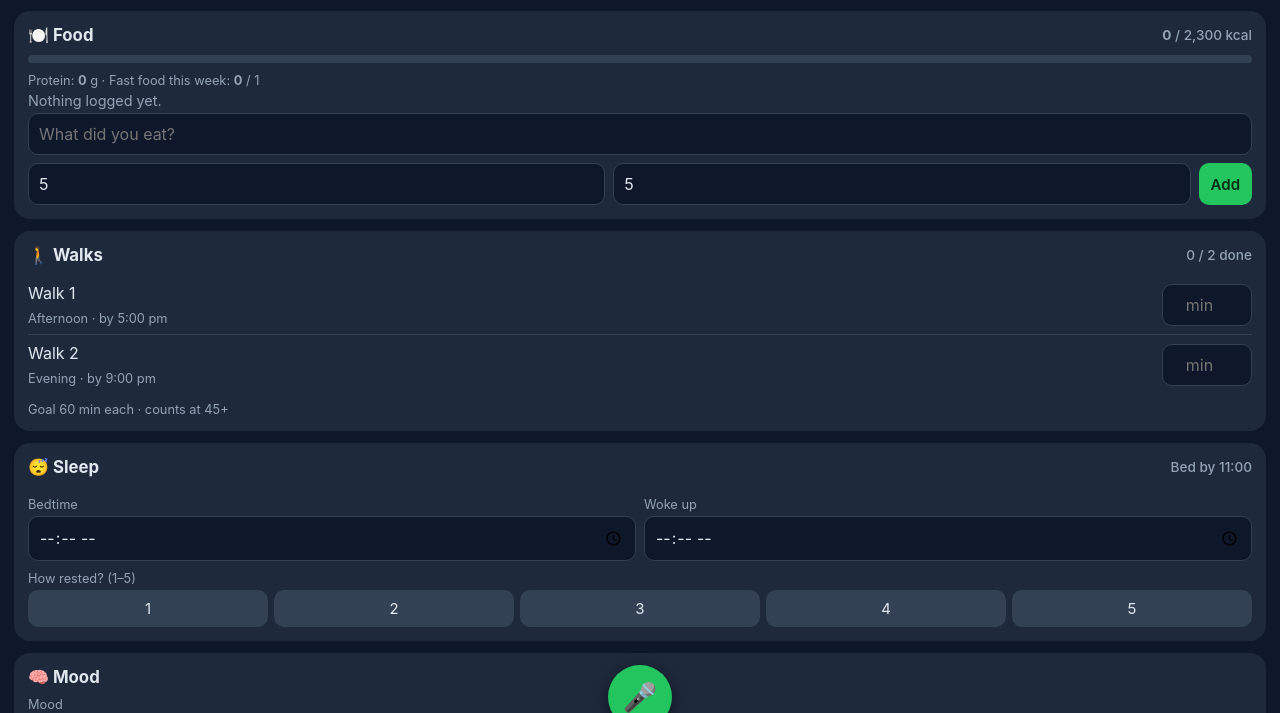
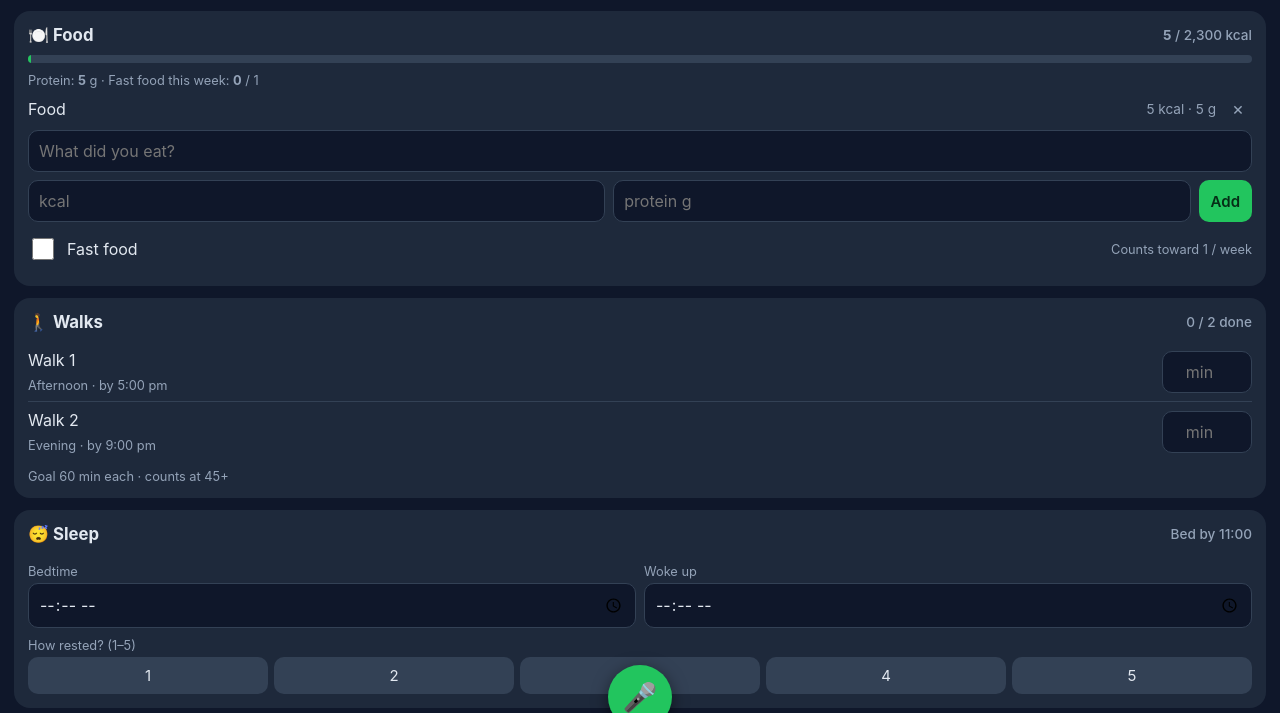
Before and after one commit to crowej2008-jpg/health-tracker, a plain HTML site: page index.html in a window 1280 px wide. Both pictures are taken after typing "5", "5" into the empty fields and a click on the button "Add". Shown: the part 55-768 px from the top of the page. Drawn offline with Linux system fonts and the light colour scheme.

Commit message:
Step 4: food card list, kcal/protein totals, weekly fast-food count (v4)
Co-Authored-By: Claude Opus 5.5 <noreply@anthropic.com>
Claude-Session: https://claude.ai/code/session_016ML4pVtRVW5q4X1LWJsaGy

```diff
--- a/index.html
+++ b/index.html
@@ -45,6 +45,13 @@
   .check span{color:var(--dim);font-size:.8rem;margin-left:auto}
   .note{color:var(--dim);font-size:.8rem;margin-top:8px}
     .scale button.on,.tags button.on{background:var(--green);color:#052e16;font-weight:600}
+  .food{display:flex;align-items:center;gap:8px;padding:8px 0;border-top:1px solid var(--line)}
+  .food:first-child{border-top:0}
+  .food .n{flex:1;min-width:0;overflow:hidden;text-overflow:ellipsis;white-space:nowrap}
+  .food .m{color:var(--dim);font-size:.85rem;white-space:nowrap}
+  .food .x{background:none;color:var(--dim);padding:4px 8px;font-size:18px;line-height:1}
+  .bar i.over{background:var(--amber)}
+  b.over{color:var(--amber)}
   #ver{color:var(--line);font-size:.7rem;text-align:center;margin-top:16px}
   .mic{position:fixed;left:50%;transform:translateX(-50%);bottom:calc(env(safe-area-inset-bottom) + 16px);width:64px;height:64px;border-radius:50%;background:var(--green);font-size:28px;padding:0;box-shadow:0 4px 16px rgba(0,0,0,.5)}
 </style>
@@ -60,13 +67,15 @@
   <h2>🍽️ Food <small><b id="kcal">0</b> / 2,300 kcal</small></h2>
   <div class="bar"><i id="kcalBar"></i></div>
   <div class="note">Protein: <b id="protein">0</b> g · Fast food this week: <b id="fastfood">0</b> / 1</div>
-  <div class="empty">Nothing logged yet.</div>
-  <input placeholder="What did you eat?">
+  <div id="foodList"></div>
+  <div class="empty" id="foodEmpty">Nothing logged yet.</div>
+  <input id="fName" placeholder="What did you eat?" enterkeyhint="next">
   <div class="row">
-    <input type="number" inputmode="numeric" placeholder="kcal">
-    <input type="number" inputmode="numeric" placeholder="protein g">
-    <button class="add">Add</button>
+    <input id="fKcal" type="number" inputmode="numeric" placeholder="kcal">
+    <input id="fProt" type="number" inputmode="numeric" placeholder="protein g">
+    <button class="add" id="fAdd">Add</button>
   </div>
+  <label class="check" style="margin-top:4px"><input id="fFast" type="checkbox">Fast food<span>Counts toward 1 / week</span></label>
 </section>
 
 <!-- WALKS -->
@@ -148,7 +157,7 @@
 <button class="mic" aria-label="Voice log">🎤</button>
 
 <script>
-const VERSION='3'; // bump on every release so the home-screen app updates
+const VERSION='4'; // bump on every release so the home-screen app updates
 const $$=s=>document.querySelectorAll(s);
 const ymd=d=>d.getFullYear()+'-'+String(d.getMonth()+1).padStart(2,'0')+'-'+String(d.getDate()).padStart(2,'0');
 let day, data={};
@@ -169,7 +178,46 @@ function render(){
     else if(el.type==='checkbox') el.checked=!!v;
     else el.value=v??'';
   });
+  renderFood();
 }
+
+// ---- food list (data.food = [{n,k,p,ff}]) ----
+const GOAL=2300, esc=s=>String(s).replace(/[&<>"]/g,c=>({'&':'&amp;','<':'&lt;','>':'&gt;','"':'&quot;'}[c]));
+function fastThisWeek(){ // Monday–Sunday
+  const d=new Date(); d.setHours(0,0,0,0); d.setDate(d.getDate()-((d.getDay()+6)%7));
+  let n=0;
+  for(let i=0;i<7;i++){
+    const key=ymd(d); let f;
+    if(key===day) f=data.food; else try{f=(JSON.parse(localStorage.getItem('day:'+key))||{}).food}catch(e){}
+    (f||[]).forEach(x=>{if(x.ff)n++}); d.setDate(d.getDate()+1);
+  }
+  return n;
+}
+function renderFood(){
+  const f=data.food||[];
+  const k=f.reduce((s,x)=>s+(+x.k||0),0), p=f.reduce((s,x)=>s+(+x.p||0),0), ff=fastThisWeek();
+  document.getElementById('foodList').innerHTML=f.map((x,i)=>
+    `<div class="food"><span class="n">${x.ff?'🍔 ':''}${esc(x.n)}</span><span class="m">${x.k||0} kcal · ${x.p||0} g</span><button class="x" data-del="${i}" aria-label="Remove">×</button></div>`).join('');
+  document.getElementById('foodEmpty').style.display=f.length?'none':'';
+  const kc=document.getElementById('kcal'); kc.textContent=k.toLocaleString(); kc.classList.toggle('over',k>GOAL);
+  const bar=document.getElementById('kcalBar'); bar.style.width=Math.min(100,k/GOAL*100)+'%'; bar.classList.toggle('over',k>GOAL);
+  document.getElementById('protein').textContent=p;
+  const fe=document.getElementById('fastfood'); fe.textContent=ff; fe.classList.toggle('over',ff>1);
+}
+function addFood(){
+  const n=document.getElementById('fName'), k=document.getElementById('fKcal'), p=document.getElementById('fProt'), ff=document.getElementById('fFast');
+  if(!n.value.trim()&&!k.value)return;
+  (data.food=data.food||[]).push({n:n.value.trim()||'Food',k:Math.round(+k.value||0),p:Math.round(+p.value||0),ff:ff.checked});
+  n.value=k.value=p.value=''; ff.checked=false;
+  save(); renderFood();
+}
+document.getElementById('fAdd').addEventListener('click',addFood);
+document.getElementById('fProt').addEventListener('keydown',e=>{if(e.key==='Enter')addFood()});
+document.getElementById('foodList').addEventListener('click',e=>{
+  const b=e.target.closest('[data-del]'); if(!b)return;
+  const i=+b.dataset.del, x=data.food[i];
+  if(confirm('Remove "'+x.n+'"?')){data.food.splice(i,1); save(); renderFood();}
+});
 function onEdit(e){
   const el=e.target;
   if(!el.dataset||!el.dataset.k)return;
```
